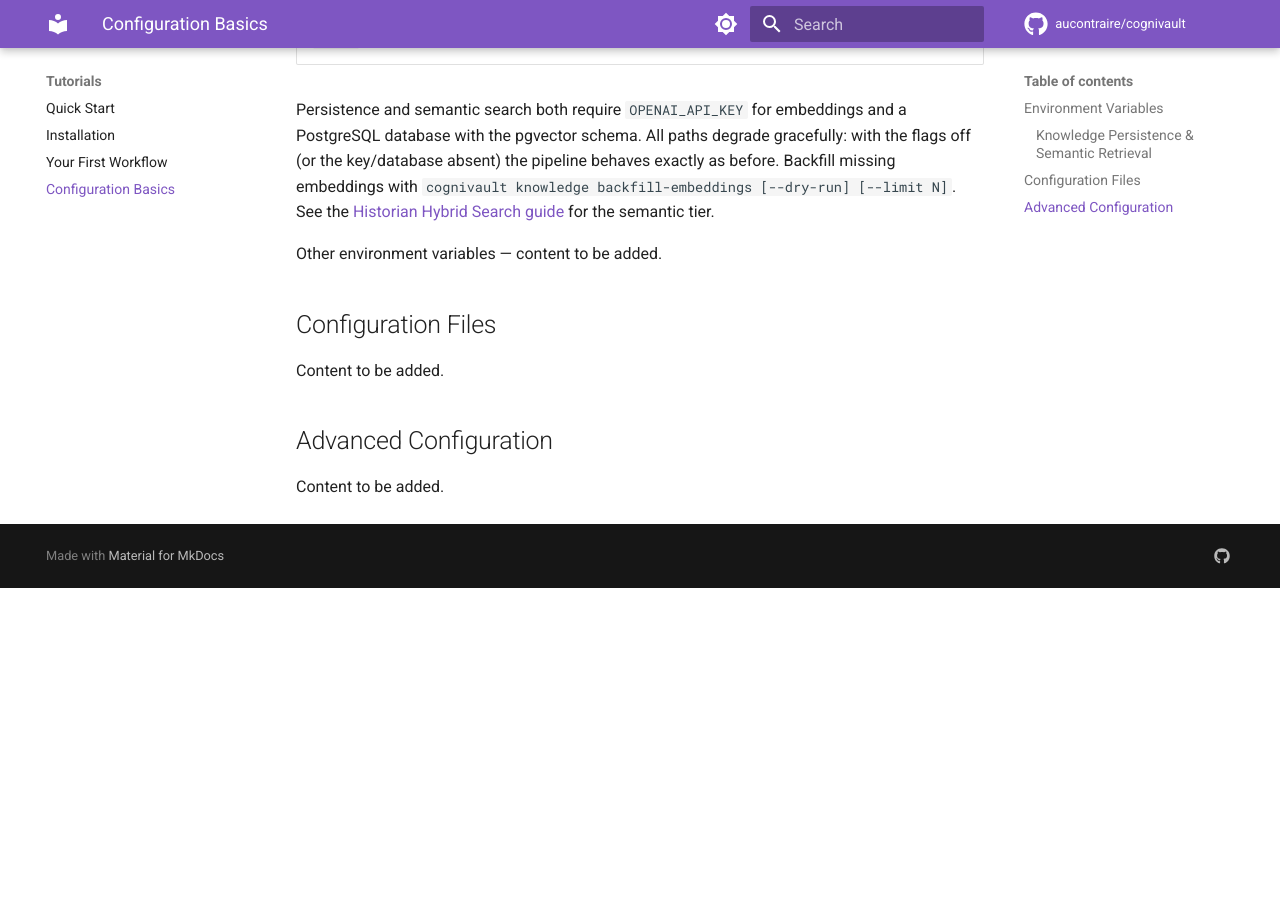
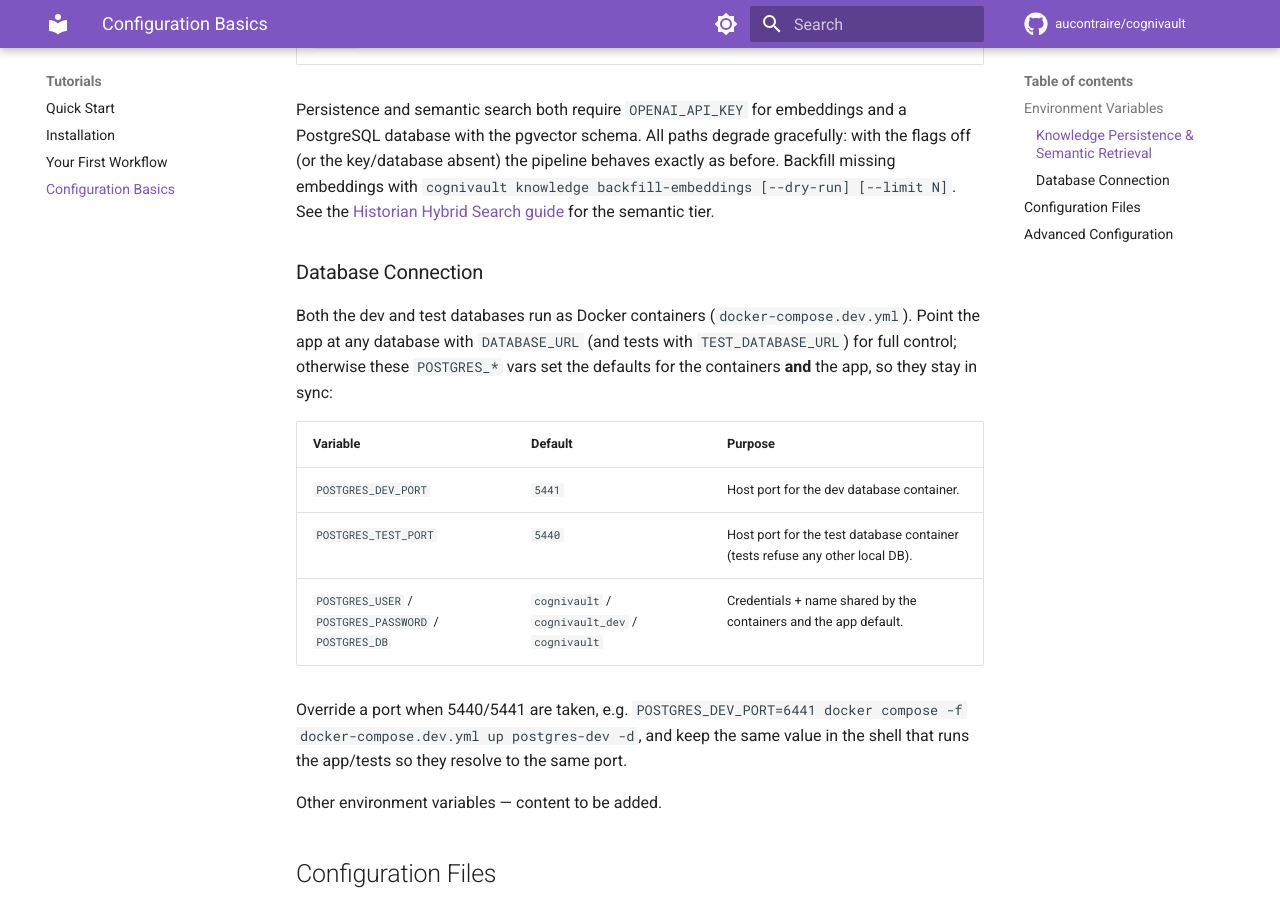
Before and after one commit to aucontraire/cognivault, an MkDocs documentation site: the page built from docs/getting-started/configuration.md, in a window 1280 px wide and 900 px high, scrolled down 900 px. Built offline with MkDocs 1.6.1 and Material for MkDocs 9.7.7, drawn with Linux system fonts in a browser that asks for light colours; comment, search, counter and statistics services are not loaded; the version menu is left out; before the commit the page ends 1488 px from its top, so only the background shows below that.

Commit message:
chore(db): make dev/test database ports configurable (POSTGRES_DEV_PORT/POSTGRES_TEST_PORT)
Ports were hardcoded (dev 5441, test 5440) across docker-compose, the app config
default, the conftest guard, the test-config path, and the Makefile. Drive them all
from POSTGRES_DEV_PORT (5441) and POSTGRES_TEST_PORT (5440) — same POSTGRES_* vars
docker-compose already uses for user/password/db — so a user whose ports are taken can
override without editing tracked files. Defaults preserve current behavior. Full-URL
override (DATABASE_URL / TEST_DATABASE_URL) still available. Also removes the last
dev-DB (5432) reference from LOCAL_TEST_URL.

```diff
--- a/docker-compose.dev.yml
+++ b/docker-compose.dev.yml
@@ -14,7 +14,7 @@ services:
       POSTGRES_USER: ${POSTGRES_USER:-cognivault}
       POSTGRES_PASSWORD: ${POSTGRES_PASSWORD:-cognivault_dev}
     ports:
-      - "5440:5432"
+      - "${POSTGRES_TEST_PORT:-5440}:5432"
     volumes:
       - postgres_data:/var/lib/postgresql/data
       - ./init.sql:/docker-entrypoint-initdb.d/init.sql
@@ -33,7 +33,7 @@ services:
       POSTGRES_USER: ${POSTGRES_USER:-cognivault}
       POSTGRES_PASSWORD: ${POSTGRES_PASSWORD:-cognivault_dev}
     ports:
-      - "5441:5432"
+      - "${POSTGRES_DEV_PORT:-5441}:5432"
     volumes:
       - postgres_dev_data:/var/lib/postgresql/data
       - ./init.sql:/docker-entrypoint-initdb.d/init.sql
--- a/docs/getting-started/configuration.md
+++ b/docs/getting-started/configuration.md
@@ -26,6 +26,23 @@ embeddings with `cognivault knowledge backfill-embeddings [--dry-run] [--limit N
 [Historian Hybrid Search guide](../agents/historian-hybrid-search.md#semantic-search-optional-tier)
 for the semantic tier.
 
+### Database Connection
+
+Both the dev and test databases run as Docker containers (`docker-compose.dev.yml`). Point
+the app at any database with `DATABASE_URL` (and tests with `TEST_DATABASE_URL`) for full
+control; otherwise these `POSTGRES_*` vars set the defaults for the containers **and** the
+app, so they stay in sync:
+
+| Variable | Default | Purpose |
+|----------|---------|---------|
+| `POSTGRES_DEV_PORT` | `5441` | Host port for the dev database container. |
+| `POSTGRES_TEST_PORT` | `5440` | Host port for the test database container (tests refuse any other local DB). |
+| `POSTGRES_USER` / `POSTGRES_PASSWORD` / `POSTGRES_DB` | `cognivault` / `cognivault_dev` / `cognivault` | Credentials + name shared by the containers and the app default. |
+
+Override a port when 5440/5441 are taken, e.g.
+`POSTGRES_DEV_PORT=6441 docker compose -f docker-compose.dev.yml up postgres-dev -d`, and
+keep the same value in the shell that runs the app/tests so they resolve to the same port.
+
 Other environment variables — content to be added.
 
 ## Configuration Files
```
Also changed, not shown: 4 other files.
